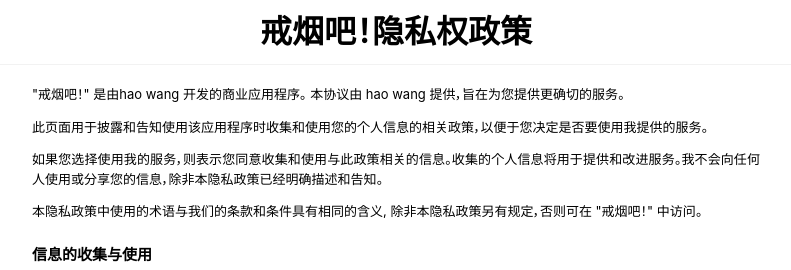
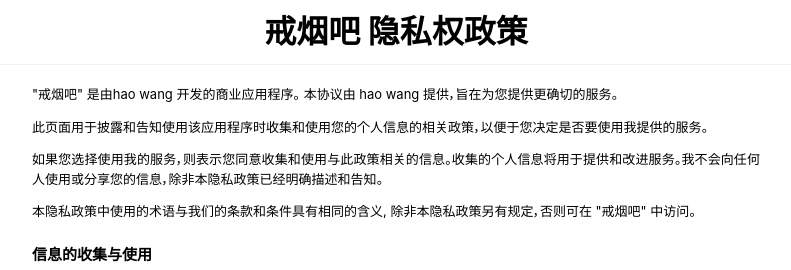
Before and after one commit to kunwang/quitsmoking, a plain HTML site: page policy.html in a window 1280 px wide. Shown: the top 270 px of the page, without its empty margins (244-1035 px from the left). Drawn offline with Linux system fonts and the light colour scheme.

Commit message:
Update policy.html

```diff
--- a/policy.html
+++ b/policy.html
@@ -4,17 +4,17 @@
 	<head>
 		<meta http-equiv="Content-Type" content="text/html; charset=UTF-8">
 		<base href="." target="_top">
-	    <title>戒烟吧！隐私权政策</title>
+	    <title>戒烟吧 隐私权政策</title>
 	    <link rel="stylesheet" href="./css/privacy.css?_v=1">
 	</head>
 	<body>
 		<section id="wrap">
-			<h2>戒烟吧！隐私权政策</h2>
+			<h2>戒烟吧 隐私权政策</h2>
 			<div id="privacy_content">
-				<p>"戒烟吧！" 是由<span class="name">hao wang</span> 开发的商业应用程序。 本协议由 <span class="name">hao wang</span> 提供，旨在为您提供更确切的服务。</p>
+				<p>"戒烟吧" 是由<span class="name">hao wang</span> 开发的商业应用程序。 本协议由 <span class="name">hao wang</span> 提供，旨在为您提供更确切的服务。</p>
 				<p>此页面用于披露和告知使用该应用程序时收集和使用您的个人信息的相关政策，以便于您决定是否要使用我提供的服务。</p>
 				<p>如果您选择使用我的服务，则表示您同意收集和使用与此政策相关的信息。收集的个人信息将用于提供和改进服务。我不会向任何人使用或分享您的信息，除非本隐私政策已经明确描述和告知。</p>
-				<p>本隐私政策中使用的术语与我们的条款和条件具有相同的含义, 除非本隐私政策另有规定，否则可在 "戒烟吧！" 中访问。</p>
+				<p>本隐私政策中使用的术语与我们的条款和条件具有相同的含义, 除非本隐私政策另有规定，否则可在 "戒烟吧" 中访问。</p>
 
 				<h3>信息的收集与使用</h3>
 				<p>为了获得更好的体验，在使用我们的服务时，我可能会要求您向我们提供某些个人身份信息。我请求的信息将保留在您的设备上，不会以任何方式收集。</p>
```
